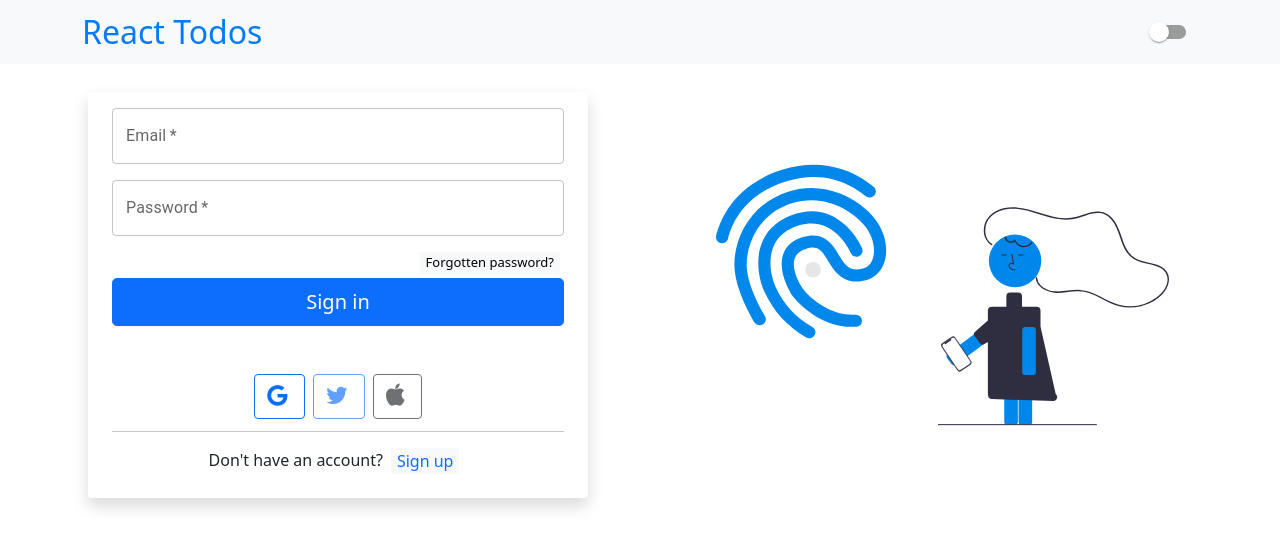
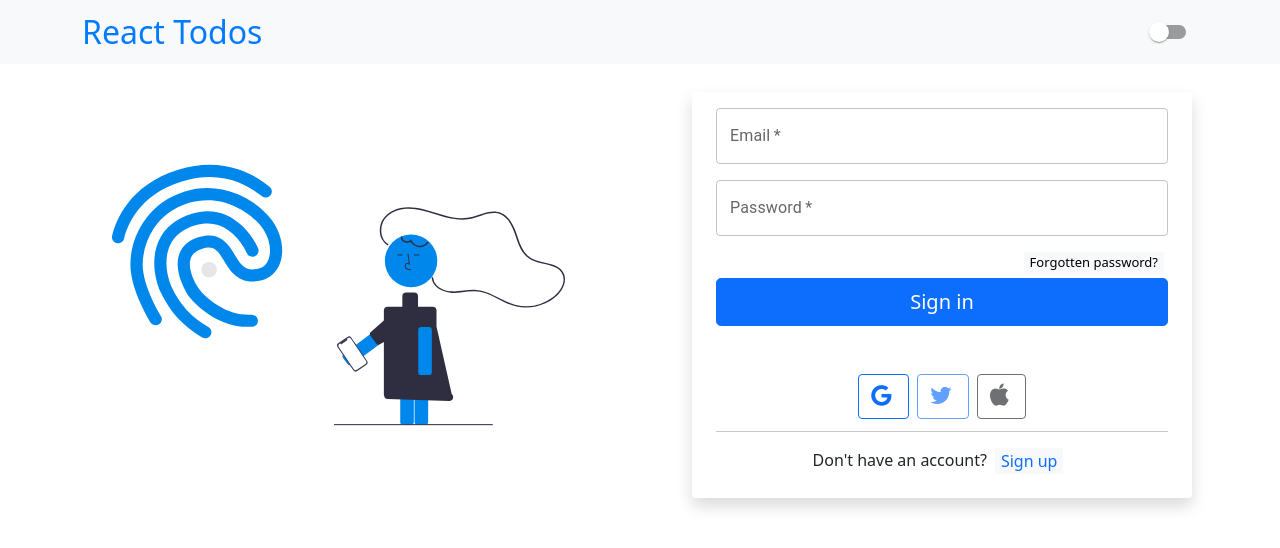
Before and after one commit to FereydoonEisapour/React-Todo-Auth, a React (Create React App) app: page / in a window 1280 px wide. Shown: the top 548 px of the page. Built offline with nearby package versions, Linux system fonts and the light colour scheme.

Commit message:
back to prev singin

```diff
--- a/src/components/auth/SignIn.js
+++ b/src/components/auth/SignIn.js
@@ -112,10 +112,10 @@ function SignInPage({ SignInPageType }) {
                             <hr className="my-1" />
                             <div className='mt-3  d-flex  justify-content-center' >
                                 <span>Don't have an account? </span>
-                                <button className='text-primary fs-6 mx-2 bg-light border-0'
-                                    value="true"
+                                <span className='text-primary fs-6 mx-2 bg-light border-0'
+
                                     onClick={SignInPageType}>Sign up
-                                </button>
+                                </span>
                             </div>
                         </form>
                     </div>
--- a/src/components/auth/SignInPage.js
+++ b/src/components/auth/SignInPage.js
@@ -89,25 +89,143 @@ function SignInPage() {
   }
 
   return (
-    <>
-      <section className='col-12 d-flex '>
+
+    <>{!loginCard ? (
+
+      //  login
+      <section className="d-flex  ">
+        {/*  sign in left  */}
+        <div className=" scale-up-center col-lg-6  d-flex justify-content-center align-item-center align-content-center ">
+          <img className='imgimg-fluid w-75 ' src={signInSvg} alt="singin" />
+        </div>
+        {/* sign in right */}
         <div className="col-12 col-lg-6  justify-content-center align-item-center align-content-center ">
-          {
-            !loginCard ?
-              <SignIn SignInPageType={(event) => setLoginCard(event.target.value)} />
-              :
-              <SignUp SignInPageType={(event) => setLoginCard(event.target.value)} />
-          }
-        </div>
-        <div className=" scale-up-center col-lg-6  d-flex justify-content-center align-item-center align-content-center ">
-          {
-            !loginCard ?
-              <img className='imgimg-fluid w-75 ' src={signInSvg} alt="singin" />
-              :
-              <img className='imgimg-fluid w-75 ' src={signUpSvg} alt="singin" />
-          }
+          <div className="modal modal-signin position-static d-block  " tabIndex="-1" role="dialog" id="modalSignin">
+            <div className="modal-dialog" role="document">
+              <div className="modal-content rounded-2 shadow border-0 ">
+                <div className="modal-body p-4 pt-0 ">
+                  <form className="mt-3 ">
+                    <div className="form-floating mb-3">
+                      <TextField required fullWidth label="Email" id="fullWidth" onChange={e => inputEmailHandler(e)} />
+                      {/* <small className='text-danger'>{emailInputMessage}</small> */}
+                    </div>
+                    <div className="form-floating mb-3">
+
+
+                      <TextField required fullWidth label="Password" id="fullWidth-password-input" type="password"
+                        autoComplete="current-password"
+                        onChange={e => inputPasswordHandler(e)} />
+                      {/* <small className='text-danger'>{passwordInputMessage}</small> */}
+                    </div>
+
+                    <div className='mt-1 d-flex justify-content-end ' >
+                      <button style={{ fontSize: '13px' }} className='mb-1 mx-1 bg-light border-0 ' type="submit"
+                        onClick={e => ResetPassword(e)}
+                      >Forgotten password? </button>
+                    </div>
+                    <button className="w-100 mb-5 btn btn-lg rounded-3 btn-primary" type="submit"
+                      onClick={e => SignInUserWithEmailAndPassword(e)} >Sign in </button>
+
+                    <div className='d-flex align-align-content-between justify-content-center mx-auto'>
+                      <button className=" py-2 mb-2 btn btn-outline-primary rounded-5 mx-1 " type="submit"
+                        onClick={handelSignInWithGoogle}>
+                        <span className="bi me-1 mr-3 " width="16" height="16">
+                          <i className="fa fa-google" style={{ fontSize: "24px" }}></i>
+                        </span>
+                      </button>
+                      <button className=" py-2 mb-2 btn btn-outline-primary rounded-5 mx-1 " type="submit" disabled
+                      // onClick={handelSignInWithGoogle}
+                      >
+                        {/*  */}
+
+                        <span className="bi me-1 mr-3 " width="16" height="16">
+                          <i className="fa fa-twitter" style={{ fontSize: "24px" }}></i>
+                        </span>
+                      </button>
+                      <button className=" py-2 mb-2 btn btn-outline-dark rounded-5 mx-1 " type="submit" disabled
+                      // onClick={handelSignInWithGoogle}
+                      >
+                        <span className="bi me-1 mr-3 " width="16" height="16">
+                          <i className="fa fa-apple" style={{ fontSize: "24px" }}></i>
+                        </span>
+                      </button>
+                    </div>
+                    <hr className="my-1" />
+                    <div className='mt-3  d-flex  justify-content-center' >
+                      <span>Don't have an account? </span>
+                      <button className='text-primary fs-6 mx-2 bg-light border-0'
+                        onClick={() => setLoginCard(true)}>Sign up
+                      </button>
+                    </div>
+                  </form>
+                </div>
+              </div>
+            </div>
+          </div>
         </div>
       </section>
+    ) : (
+      //  sign up
+      <section className="d-flex section_signin ">
+        {/*  sign in left  */}
+        <div className="scale-up-center col-lg-6  d-flex justify-content-center align-item-center align-content-center ">
+          <img className='imgimg-fluid w-75 ' src={signUpSvg} alt="" />
+        </div>
+        {/* sign in right */}
+        <div className="col-12 col-lg-6  " >
+          <div className=" modal modal-signin position-static d-block " tabIndex="-1" role="dialog" id="modalSignin">
+            <div className="modal-dialog" role="document">
+              <div className="modal-content rounded-2 shadow  border-0">
+                <div className="modal-body p-4 pt-0">
+                  <form className="mt-3">
+                    <div className="form-floating mb-3">
+                      <TextField required fullWidth label="Email" id="fullWidth" onChange={e => inputEmailHandler(e)} />
+                      {/* <small className='text-danger'>{emailInputMessage}</small> */}
+                    </div>
+                    <div className="form-floating mb-5">
+                      <TextField required fullWidth label="Password" id="fullWidth-password-input" type="password"
+                        autoComplete="current-password"
+                        onChange={e => inputPasswordHandler(e)} />
+                      {/* <small className='text-danger'>{passwordInputMessage}</small> */}
+                    </div>
+                    <button className="w-100 mb-2 btn btn-lg rounded-3 btn-primary mb-5" type="submit"
+                      onClick={createUserWithEmailAndPassword}>Sign up
+                    </button>
+                    <div className='d-flex align-align-content-between justify-content-center mx-auto'>
+                      <button className=" py-2 mb-2 btn btn-outline-primary rounded-5 mx-1 " type="submit"
+                        onClick={handelSignInWithGoogle}>
+                        <span className="bi me-1 mr-3 " width="16" height="16">
+                          <i className="fa fa-google" style={{ fontSize: "24px" }}></i>
+                        </span>
+                      </button>
+                      <button className=" py-2 mb-2 btn btn-outline-primary rounded-5 mx-1 " type="submit" disabled
+                        onClick={handelSignInWithGoogle}>
+                        <span className="bi me-1 mr-3 " width="16" height="16">
+                          <i className="fa fa-twitter" style={{ fontSize: "24px" }}></i>
+                        </span>
+                      </button>
+                      <button className=" py-2 mb-2 btn btn-outline-dark rounded-5 mx-1 " type="submit" disabled
+                        onClick={handelSignInWithGoogle}>
+                        <span className="bi me-1 mr-3 " width="16" height="16">
+                          <i className="fa fa-apple" style={{ fontSize: "24px" }}></i>
+                        </span>
+                      </button>
+                    </div>
+                    <hr className="my-1" />
+                    <div className='mt-3  d-flex  justify-content-center' >
+                      <button className='  btn btn-md text-primary btn-outline-none  ' type="submit"
+                        onClick={() => setLoginCard(false)}>Log in</button>
+                    </div>
+                  </form>
+                </div>
+              </div>
+            </div>
+          </div>
+
+        </div>
+
+      </section>
+    )}
     </>
   );
 }
@@ -118,140 +236,28 @@ export default SignInPage;
 
 
 
-// <>{!loginCard ? (
-
-//   //  login
-//   <section className="d-flex  ">
-//     {/*  sign in left  */}
-//     <div className=" scale-up-center col-lg-6  d-flex justify-content-center align-item-center align-content-center ">
-//       <img className='imgimg-fluid w-75 ' src={signInSvg} alt="singin" />
-//     </div>
-//     {/* sign in right */}
-//     <div className="col-12 col-lg-6  justify-content-center align-item-center align-content-center ">
-//       <div className="modal modal-signin position-static d-block  " tabIndex="-1" role="dialog" id="modalSignin">
-//         <div className="modal-dialog" role="document">
-//           <div className="modal-content rounded-2 shadow border-0 ">
-//             <div className="modal-body p-4 pt-0 ">
-//               <form className="mt-3 ">
-//                 <div className="form-floating mb-3">
-//                   <TextField required fullWidth label="Email" id="fullWidth" onChange={e => inputEmailHandler(e)} />
-//                   {/* <small className='text-danger'>{emailInputMessage}</small> */}
-//                 </div>
-//                 <div className="form-floating mb-3">
 
 
-//                   <TextField required fullWidth label="Password" id="fullWidth-password-input" type="password"
-//                     autoComplete="current-password"
-//                     onChange={e => inputPasswordHandler(e)} />
-//                   {/* <small className='text-danger'>{passwordInputMessage}</small> */}
-//                 </div>
 
-//                 <div className='mt-1 d-flex justify-content-end ' >
-//                   <button style={{ fontSize: '13px' }} className='mb-1 mx-1 bg-light border-0 ' type="submit"
-//                     onClick={e => ResetPassword(e)}
-//                   >Forgotten password? </button>
-//                 </div>
-//                 <button className="w-100 mb-5 btn btn-lg rounded-3 btn-primary" type="submit"
-//                   onClick={e => SignInUserWithEmailAndPassword(e)} >Sign in </button>
 
-//                 <div className='d-flex align-align-content-between justify-content-center mx-auto'>
-//                   <button className=" py-2 mb-2 btn btn-outline-primary rounded-5 mx-1 " type="submit"
-//                     onClick={handelSignInWithGoogle}>
-//                     <span className="bi me-1 mr-3 " width="16" height="16">
-//                       <i className="fa fa-google" style={{ fontSize: "24px" }}></i>
-//                     </span>
-//                   </button>
-//                   <button className=" py-2 mb-2 btn btn-outline-primary rounded-5 mx-1 " type="submit" disabled
-//                   // onClick={handelSignInWithGoogle}
-//                   >
-//                     {/*  */}
 
-//                     <span className="bi me-1 mr-3 " width="16" height="16">
-//                       <i className="fa fa-twitter" style={{ fontSize: "24px" }}></i>
-//                     </span>
-//                   </button>
-//                   <button className=" py-2 mb-2 btn btn-outline-dark rounded-5 mx-1 " type="submit" disabled
-//                   // onClick={handelSignInWithGoogle}
-//                   >
-//                     <span className="bi me-1 mr-3 " width="16" height="16">
-//                       <i className="fa fa-apple" style={{ fontSize: "24px" }}></i>
-//                     </span>
-//                   </button>
-//                 </div>
-//                 <hr className="my-1" />
-//                 <div className='mt-3  d-flex  justify-content-center' >
-//                   <span>Don't have an account? </span>
-//                   <button className='text-primary fs-6 mx-2 bg-light border-0'
-//                     onClick={() => setLoginCard(true)}>Sign up
-//                   </button>
-//                 </div>
-//               </form>
-//             </div>
-//           </div>
-//         </div>
-//       </div>
-//     </div>
-//   </section>
-// ) : (
-//   //  sign up
-//   <section className="d-flex section_signin ">
-//     {/*  sign in left  */}
-//     <div className="scale-up-center col-lg-6  d-flex justify-content-center align-item-center align-content-center ">
-//       <img className='imgimg-fluid w-75 ' src={signUpSvg} alt="" />
-//     </div>
-//     {/* sign in right */}
-//     <div className="col-12 col-lg-6  " >
-//       <div className=" modal modal-signin position-static d-block " tabIndex="-1" role="dialog" id="modalSignin">
-//         <div className="modal-dialog" role="document">
-//           <div className="modal-content rounded-2 shadow  border-0">
-//             <div className="modal-body p-4 pt-0">
-//               <form className="mt-3">
-//                 <div className="form-floating mb-3">
-//                   <TextField required fullWidth label="Email" id="fullWidth" onChange={e => inputEmailHandler(e)} />
-//                   {/* <small className='text-danger'>{emailInputMessage}</small> */}
-//                 </div>
-//                 <div className="form-floating mb-5">
-//                   <TextField required fullWidth label="Password" id="fullWidth-password-input" type="password"
-//                     autoComplete="current-password"
-//                     onChange={e => inputPasswordHandler(e)} />
-//                   {/* <small className='text-danger'>{passwordInputMessage}</small> */}
-//                 </div>
-//                 <button className="w-100 mb-2 btn btn-lg rounded-3 btn-primary mb-5" type="submit"
-//                   onClick={createUserWithEmailAndPassword}>Sign up
-//                 </button>
-//                 <div className='d-flex align-align-content-between justify-content-center mx-auto'>
-//                   <button className=" py-2 mb-2 btn btn-outline-primary rounded-5 mx-1 " type="submit"
-//                     onClick={handelSignInWithGoogle}>
-//                     <span className="bi me-1 mr-3 " width="16" height="16">
-//                       <i className="fa fa-google" style={{ fontSize: "24px" }}></i>
-//                     </span>
-//                   </button>
-//                   <button className=" py-2 mb-2 btn btn-outline-primary rounded-5 mx-1 " type="submit" disabled
-//                     onClick={handelSignInWithGoogle}>
-//                     <span className="bi me-1 mr-3 " width="16" height="16">
-//                       <i className="fa fa-twitter" style={{ fontSize: "24px" }}></i>
-//                     </span>
-//                   </button>
-//                   <button className=" py-2 mb-2 btn btn-outline-dark rounded-5 mx-1 " type="submit" disabled
-//                     onClick={handelSignInWithGoogle}>
-//                     <span className="bi me-1 mr-3 " width="16" height="16">
-//                       <i className="fa fa-apple" style={{ fontSize: "24px" }}></i>
-//                     </span>
-//                   </button>
-//                 </div>
-//                 <hr className="my-1" />
-//                 <div className='mt-3  d-flex  justify-content-center' >
-//                   <button className='  btn btn-md text-primary btn-outline-none  ' type="submit"
-//                     onClick={() => setLoginCard(false)}>Log in</button>
-//                 </div>
-//               </form>
-//             </div>
-//           </div>
-//         </div>
-//       </div>
 
-//     </div>
 
-//   </section>
-// )}
-// </>
+// <section className='d-flex '>
+// <div className=" col-lg-6  d-flex justify-content-center align-item-center align-content-center ">
+//   {
+//     !loginCard ?
+//       <img className='imgimg-fluid w-75 ' src={signInSvg} alt="singin" />
+//       :
+//       <img className='imgimg-fluid w-75 ' src={signUpSvg} alt="singin" />
+//   }
+// </div>
+// <div className="col-12 col-lg-6  justify-content-center align-item-center align-content-center ">
+//   {
+//     !loginCard ?
+//       <SignIn SignInPageType={(loginCard) => setLoginCard(loginCard)} />
+//       :
+//       <SignUp SignInPageType={(loginCard) => setLoginCard(loginCard)} />
+//   }
+// </div>
+// </section>
--- a/src/components/auth/SignUp.js
+++ b/src/components/auth/SignUp.js
@@ -89,10 +89,10 @@ function SignUp({ SignInPageType }) {
                             </div>
                             <hr className="my-1" />
                             <div className='mt-3  d-flex  justify-content-center' >
-                                <button className='  btn btn-md text-primary btn-outline-none  '
-                                    value="false"
+                                <span className='text-primary fs-6 mx-2 bg-light border-0 '
+
                                     onClick={SignInPageType}>Log in
-                                </button>
+                                </span>
                             </div>
                         </form>
                     </div>
```
